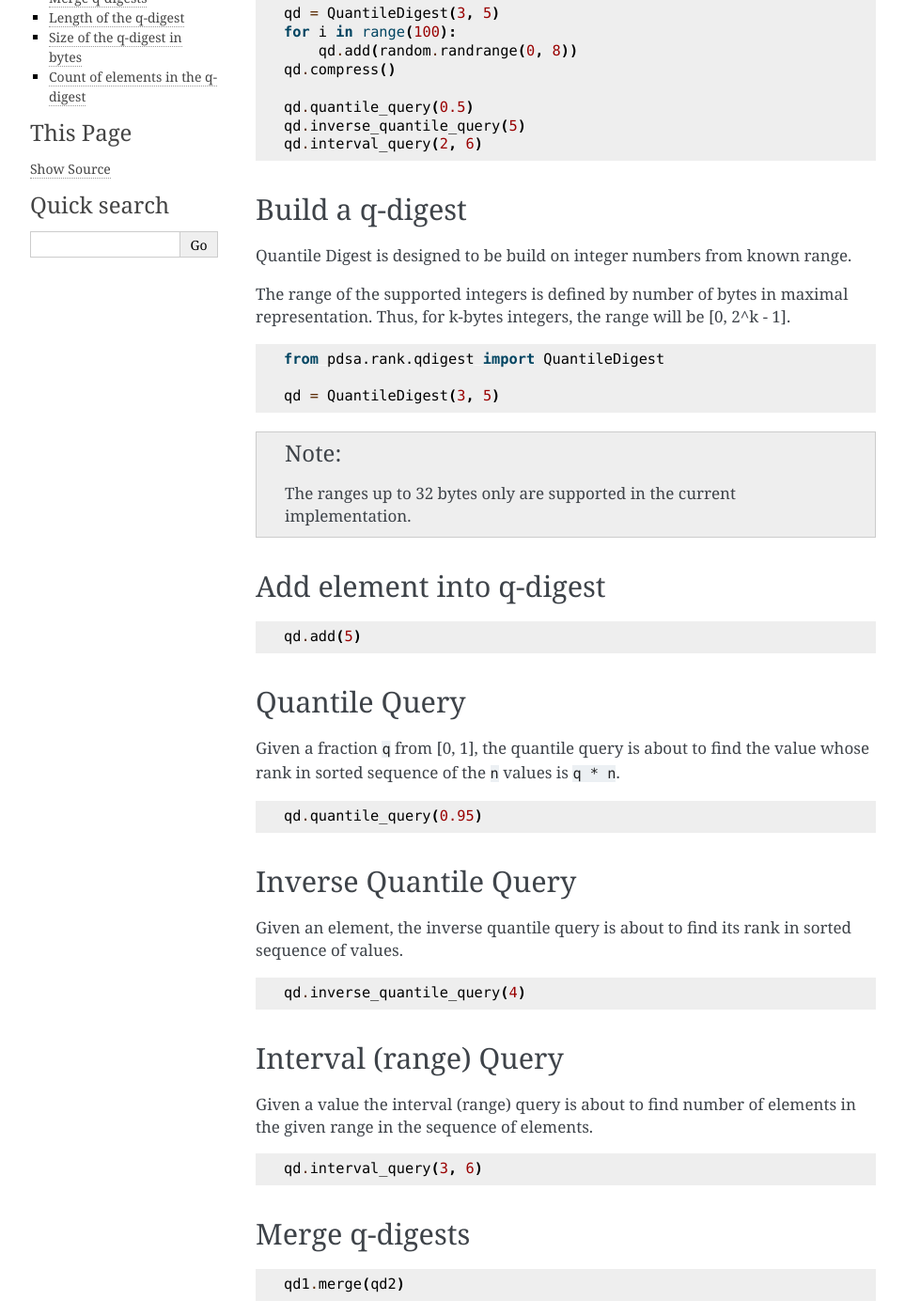
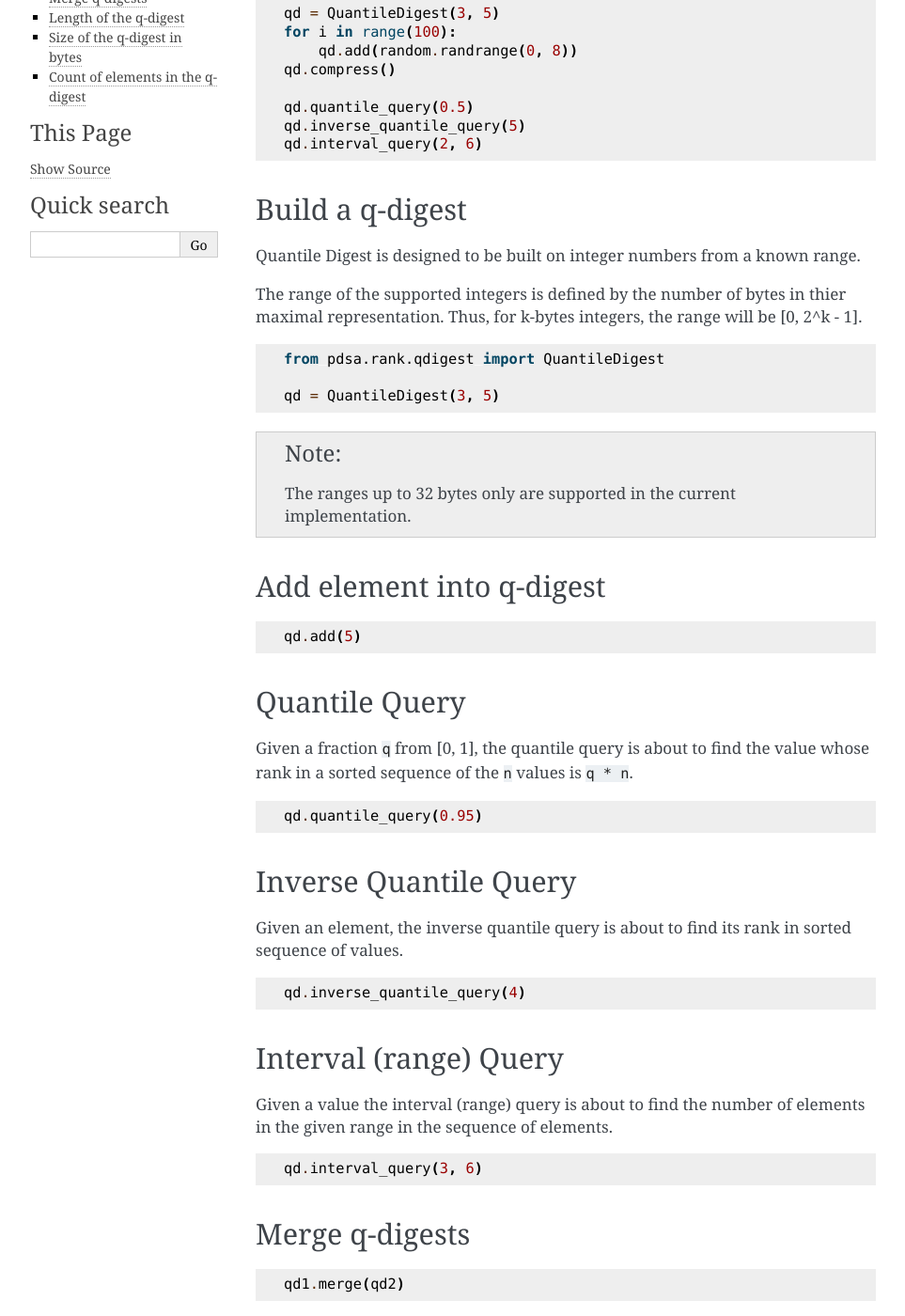
Before and after one commit to gakhov/pdsa, a Sphinx documentation site: the page built from docs/rank/qdigest.rst, in a window 1280 px wide and 1400 px high, scrolled down 233 px. Shown: the whole window at 94% size, without its empty margins (148-1111 px from the left). Built offline with Sphinx 7.4.7, drawn with Linux system fonts in a browser that asks for light colours; some of the changed text lies outside the part shown.

Commit message:
Update wording

```diff
--- a/docs/rank/qdigest.rst
+++ b/docs/rank/qdigest.rst
@@ -24,9 +24,9 @@ from sensors.
 Build a q-digest
 ----------------
 
-Quantile Digest is designed to be build on integer numbers from known range.
+Quantile Digest is designed to be built on integer numbers from a known range.
 
-The range of the supported integers is defined by number of bytes in
+The range of the supported integers is defined by the number of bytes in thier
 maximal representation. Thus, for k-bytes integers, the range will
 be [0, 2^k - 1].
 
@@ -55,7 +55,7 @@ Quantile Query
 ---------------
 
 Given a fraction ``q`` from [0, 1], the quantile query
-is about to find the value whose rank in sorted sequence
+is about to find the value whose rank in a sorted sequence
 of the ``n`` values is ``q * n``.
 
 
@@ -79,7 +79,7 @@ Interval (range) Query
 -----------------------
 
 Given a value the interval (range) query
-is about to find number of elements in the given range
+is about to find the number of elements in the given range
 in the sequence of elements.
 
 .. code:: python
@@ -122,8 +122,8 @@ Size of the q-digest in bytes
 
 .. warning::
 
-    Since we can't calculcate exact size of a dict in Cython,
-    this function return some estimation based on ideal size of
+    Since we can't calculate exact size of a dict in Cython,
+    this function return some estimation based an ideal size of
     keys, values of each bucket.
 
 
```
Also changed, not shown: other parts of docs/rank/qdigest.rst (+1 -1 lines), 1 other file.
